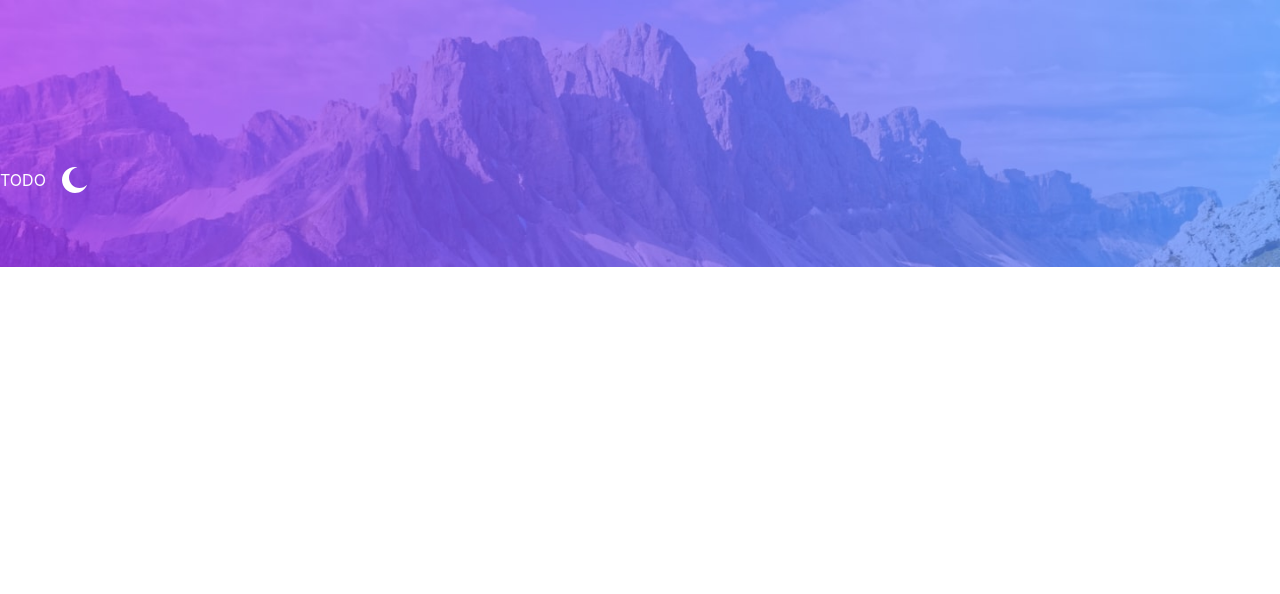
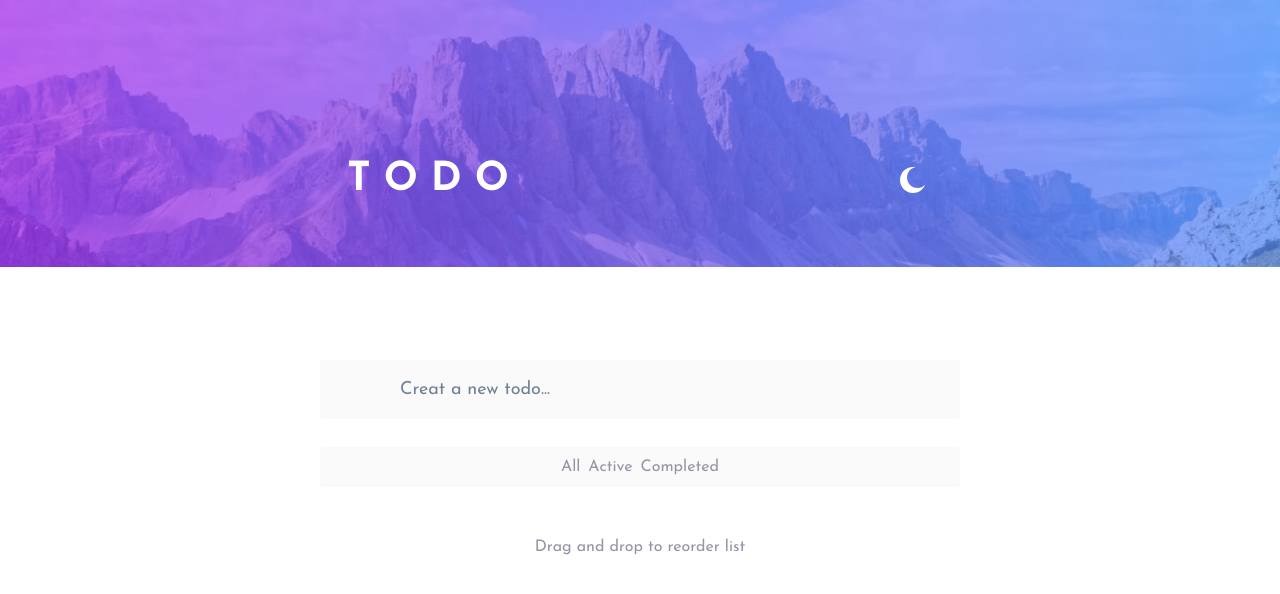
Before and after one commit to EmillyNeves/CodeChallenge-todolist, a Next.js app: page / in a window 1280 px wide. Shown: the top 594 px of the page. Built offline with nearby package versions, Linux system fonts and the light colour scheme.

Commit message:
feat: Componentes da todo

```diff
--- /dev/null
+++ b/public/react-app-env.d.ts
@@ -0,0 +1 @@
+/// <reference types="react-scripts" />
--- a/src/pages/_app.tsx
+++ b/src/pages/_app.tsx
@@ -1,7 +1,34 @@
 import React from "react";
+import { ChakraProvider, extendTheme } from "@chakra-ui/react";
+import type { AppProps } from "next/app";
 
-import { ChakraProvider, theme } from "@chakra-ui/react";
-import type { AppProps } from "next/app";
+const theme = extendTheme({
+  fonts: {
+    body: "Josefin Sans, sans-serif",
+    heading: "Josefin Sans, sans-serif",
+    mono: "Josefin Sans, sans-serif",
+  },
+  darkTheme: {
+    background: "#161722",
+    listBackground: "#25273c",
+    title: "#fafafa",
+    primary: "#cacde8", // normal text
+    secondary: "#4d5066", //check text
+    tertiary: "#4d5066", //divide line
+    draggable: "#212336",
+    blue: "#3a7bfd",
+  },
+  lightTheme: {
+    background: "#e4e5f1",
+    listBackground: "#fafafa",
+    title: "#fafafa",
+    primary: "#484b6a",
+    secondary: "#9394a5",
+    tertiary: "#d2d3db",
+    draggable: "#f9eefe",
+    blue: "#3a7bfd",
+  },
+})
 
 function MyApp({ Component, pageProps }: AppProps) {
   return (
--- /dev/null
+++ b/src/pages/components/AddTodo.tsx
@@ -0,0 +1,57 @@
+import React from "react";
+import { Box, HStack, Input, useColorMode } from "@chakra-ui/react";
+import { useState, KeyboardEvent } from "react";
+
+type Props = {
+  onEnter: (todoItem: string) => void;
+};
+
+export const AddTodo = ({ onEnter }: Props) => {
+  const { colorMode, toggleColorMode } = useColorMode();
+  const [inputText, setInputText] = useState("");
+
+  const handleKeyUp = (e: KeyboardEvent) => {
+    if (e.code === "Enter" && inputText !== "") {
+      onEnter(inputText);
+      setInputText("");
+    }
+  };
+
+  return (
+    <>
+      {colorMode === "light" ? (
+        <Input
+          bg={"#fafafa"}
+          fontSize={18}
+          borderRadius="sm"
+          w="50%"
+          mb={5}
+          p={4}
+          pl={20}
+          variant="unstyled"
+          placeholder="Creat a new todo..."
+          size="lg"
+          value={inputText}
+          onChange={(e) => setInputText(e.target.value)}
+          onKeyUp={handleKeyUp}
+        />
+      ) : (
+        <Input
+          bg={"#25273c"}
+          fontSize={18}
+          borderRadius="sm"
+          w="50%"
+          mb={5}
+          p={4}
+          pl={20}
+          variant="unstyled"
+          placeholder="Creat a new todo..."
+          size="lg"
+          value={inputText}
+          onChange={(e) => setInputText(e.target.value)}
+          onKeyUp={handleKeyUp}
+        />
+      )}
+    </>
+  );
+};
--- a/src/pages/components/Banner.tsx
+++ b/src/pages/components/Banner.tsx
@@ -1,19 +1,12 @@
 import React from "react";
 import {
   Box,
-  Text,
   Flex,
-  Button,
-  Menu,
-  MenuButton,
-  MenuList,
-  MenuItem,
-  MenuDivider,
-  useDisclosure,
-  useColorModeValue,
   useColorMode,
-  Center,
+  Heading,
+  IconButton,
 } from "@chakra-ui/react";
+import Head from "next/head";
 
 interface BannerProps {
   bg: string[];
@@ -22,24 +15,29 @@ interface BannerProps {
 export function Banner(props: BannerProps) {
   const { colorMode, toggleColorMode } = useColorMode();
   return (
-    <Box>
+    <Box
+      height={["200", "45vh"]}
+      overflow={"hidden"}
+      backgroundRepeat="no-repeat"
+      backgroundSize="100%"
+      objectFit="cover"
+      backgroundImage={props.bg}
+    >
       <Flex
         height={["200", "45vh"]}
-        overflow={"hidden"}
-        backgroundRepeat="no-repeat"
-        backgroundSize="100%"
-        objectFit="cover"
-        backgroundImage={props.bg}
-        alignItems="center"
+        alignItems={'center'}
+        justifyContent="center"
       >
-        <Text textColor={"white"}>TODO</Text>
-        <Button onClick={toggleColorMode} bg="none">
+        <Heading pr={'30%'} textColor={"white"} as="b" fontSize={["20", "40"]}>
+          T O D O
+        </Heading>
+        <IconButton onClick={toggleColorMode} bg="" isRound="true">
           {colorMode === "light" ? (
             <img src="/icon-moon.svg" />
           ) : (
             <img src="/icon-sun.svg" />
           )}
-        </Button>
+        </IconButton>
       </Flex>
     </Box>
   );
--- /dev/null
+++ b/src/pages/components/Filtros.tsx
@@ -0,0 +1,37 @@
+import { Text, HStack, useColorMode } from "@chakra-ui/react";
+import React from "react";
+
+const Filtros = () => {
+  const { colorMode, toggleColorMode } = useColorMode();
+  return (
+    <HStack my={2} alignItems={"center"} justifyContent="center">
+      {colorMode === "light" ? (
+        <>
+          <Text color={"#9394a5"} fontSize={16}>
+            All
+          </Text>
+          <Text color={"#9394a5"} fontSize={16}>
+            Active
+          </Text>
+          <Text color={"#9394a5"} fontSize={16}>
+            Completed
+          </Text>
+        </>
+      ) : (
+        <>
+          <Text color={"#484b6a"} fontSize={16}>
+            All
+          </Text>
+          <Text color={"#484b6a"} fontSize={16}>
+            Active
+          </Text>
+          <Text color={"#484b6a"} fontSize={16}>
+            Completed
+          </Text>
+        </>
+      )}
+    </HStack>
+  );
+};
+
+export default Filtros;
--- /dev/null
+++ b/src/pages/components/Footer.tsx
@@ -0,0 +1,21 @@
+import { Text, HStack, useColorMode } from "@chakra-ui/react";
+import React from "react";
+
+const Footer = () => {
+  const { colorMode, toggleColorMode } = useColorMode();
+  return (
+    <HStack alignItems={"center"} justifyContent="center">
+      {colorMode === "light" ? (
+        <Text color={"#9394a5"} my={10} fontSize={16}>
+          Drag and drop to reorder list
+        </Text>
+      ) : (
+        <Text color={'#484b6a'} my={10} fontSize={16}>
+          Drag and drop to reorder list
+        </Text>
+      )}
+    </HStack>
+  );
+};
+
+export default Footer;
--- /dev/null
+++ b/src/pages/components/TodoList.tsx
@@ -0,0 +1,55 @@
+import React from "react";
+import { useState } from "react";
+import { Item } from "../types/item";
+import {
+  HStack,
+  VStack,
+  Text,
+  useColorMode,
+  Checkbox,
+  Flex,
+  Icon,
+} from "@chakra-ui/react";
+
+type Props = {
+  item: Item;
+};
+
+export const TodoList = ({ item }: Props) => {
+  const [isChecked, setIsChecked] = useState(item.status);
+  const { colorMode, toggleColorMode } = useColorMode();
+  return (
+    <Flex>
+      <Checkbox
+        pl={10}
+        checked={isChecked}
+        onChange={(e) => setIsChecked(e.target.checked)}
+      />
+      {isChecked === true ? (
+        <>
+          {colorMode === "light" ? (
+            <Text color={"#9394a5"} fontSize={18} as="s" pl={10} my="4">
+              {item.text}
+            </Text>
+          ) : (
+            <Text color={"#484b6a"} fontSize={18} as="s" pl={10} my="4">
+              {item.text}
+            </Text>
+          )}
+        </>
+      ) : (
+        <>
+          {colorMode === "light" ? (
+            <Text color={"#484b6a"} fontSize={18} pl={10} my="4">
+              {item.text}
+            </Text>
+          ) : (
+            <Text color={"#cacde8"} fontSize={18} pl={10} my="4">
+              {item.text}
+            </Text>
+          )}
+        </>
+      )}
+    </Flex>
+  );
+};
--- a/src/pages/index.tsx
+++ b/src/pages/index.tsx
@@ -1,40 +1,84 @@
-import {
-  Flex,
-  Text,
-  Show,
-  Hide,
-  Box,
-  Button,
-  Menu,
-  MenuButton,
-  MenuList,
-  MenuItem,
-  MenuDivider,
-  useDisclosure,
-  useColorModeValue,
-  Stack,
-  useColorMode,
-  Center,
-} from "@chakra-ui/react";
+import { Box, useColorMode, VStack, StackDivider } from "@chakra-ui/react";
 import type { NextPage } from "next";
 import Head from "next/head";
 import { Banner } from "./components/Banner";
+import { TodoList } from "./components/TodoList";
+import { AddTodo } from "./components/AddTodo";
+import { Item } from "./types/item";
+import { useState } from "react";
+import Footer from "./components/Footer";
+import Filtros from "./components/Filtros";
 
 const Home: NextPage = () => {
   const { colorMode, toggleColorMode } = useColorMode();
+
+  const [list, setList] = useState<Item[]>([]);
+
+  const handleAddTodo = (todoItem: string) => {
+    let newTodo = [...list];
+    newTodo.push({
+      id: list.length + 1,
+      text: todoItem,
+      status: false,
+    });
+    setList(newTodo);
+  };
   return (
     <div>
       <Head>
         <title>Todo app</title>
         <meta name="description" content="Generated by create next app" />
         <link rel="icon" href="/favicon.ico" />
+        <link rel="preconnect" href="https://fonts.googleapis.com" />
+        <link rel="preconnect" href="https://fonts.gstatic.com" />
+        <link
+          href="https://fonts.googleapis.com/css2?family=Josefin+Sans:wght@400;700&display=swap"
+          rel="stylesheet"
+        ></link>
       </Head>
       <main>
         {colorMode === "light" ? (
-          <Banner bg={["bg-mobile-light.jpg", "bg-desktop-light.jpg"]}/>
+          <Banner bg={["bg-mobile-light.jpg", "bg-desktop-light.jpg"]} />
         ) : (
-          <Banner bg={["bg-mobile-dark.jpg", "bg-desktop-dark.jpg"]}/>
+          <Banner bg={["bg-mobile-dark.jpg", "bg-desktop-dark.jpg"]} />
         )}
+        <Box>
+          {colorMode === "light" ? (
+            <VStack>
+              <AddTodo onEnter={handleAddTodo} />
+              <VStack
+                align="stretch"
+                divider={<StackDivider borderColor="gray.100" />}
+                borderRadius="sm"
+                w="50%"
+                bg={"#fafafa"}
+              >
+                {list.map((item, index) => (
+                  <TodoList key={index} item={item} />
+                ))}
+                <Filtros />
+              </VStack>
+              <Footer />
+            </VStack>
+          ) : (
+            <VStack>
+              <AddTodo onEnter={handleAddTodo} />
+              <VStack
+                align="stretch"
+                divider={<StackDivider borderColor="#4d5066" />}
+                borderRadius="sm"
+                w="50%"
+                bg={"#25273c"}
+              >
+                {list.map((item, index) => (
+                  <TodoList key={index} item={item} />
+                ))}
+                <Filtros />
+              </VStack>
+              <Footer />
+            </VStack>
+          )}
+        </Box>
       </main>
     </div>
   );
--- /dev/null
+++ b/src/pages/types/item.ts
@@ -0,0 +1,5 @@
+export type Item = {
+  text: string;
+  status: boolean;
+  id: number;
+};
```
Also changed, not shown: public/icon-check.svg (renamed from todo-app-main/images/icon-check.svg).
